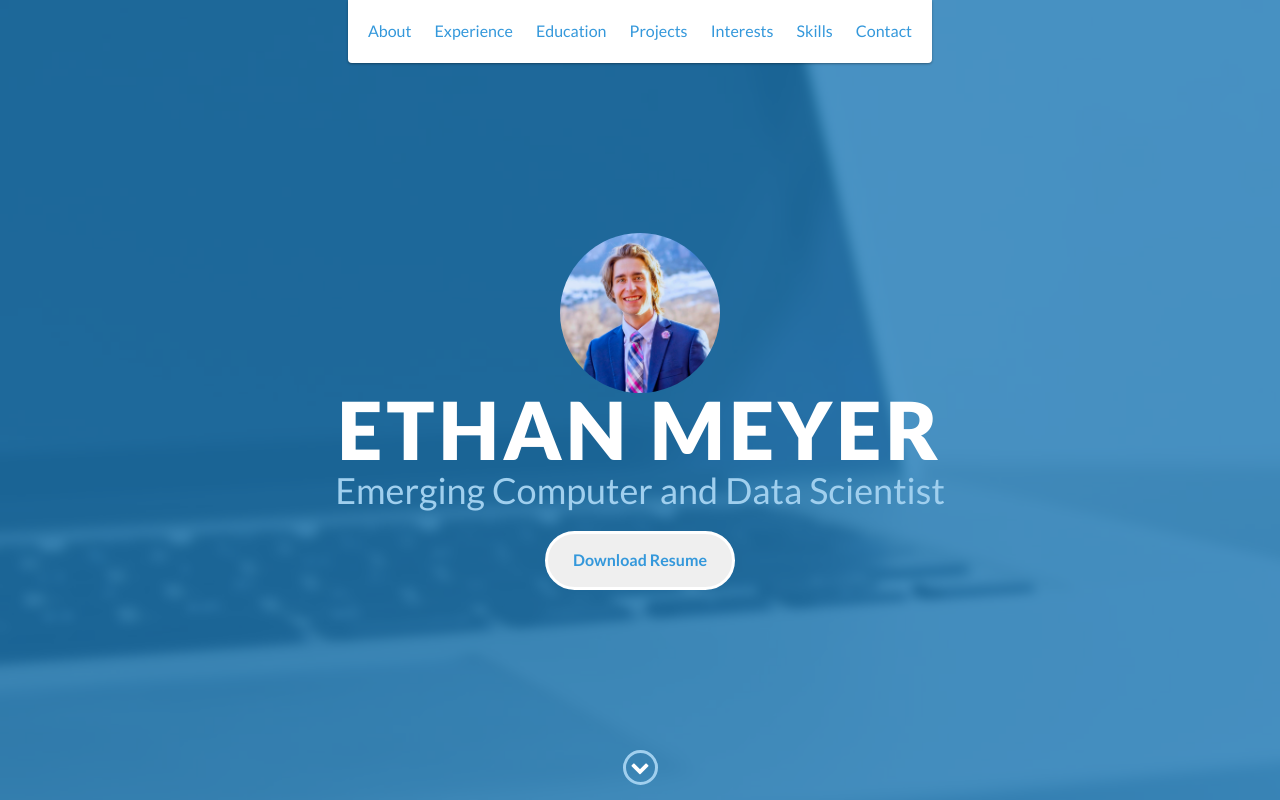
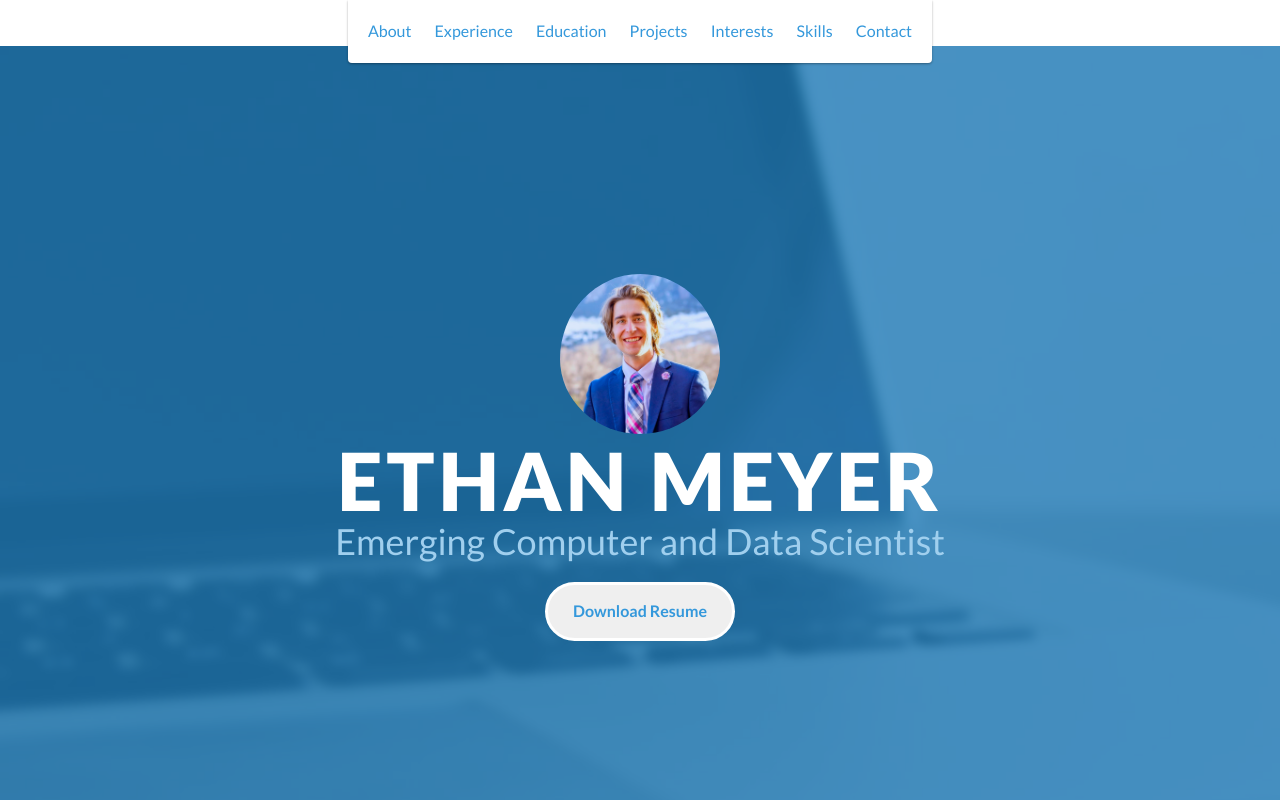
Before and after one commit to etme9299/etme9299.github.io, a website: page index.html in a window 1280 px wide. Shown: the top 800 px of the page. Drawn offline with nearby package versions, Linux system fonts and the light colour scheme.

Commit message:
fixed formatting bug

```diff
--- a/index.html
+++ b/index.html
@@ -53,11 +53,13 @@
         </ul>
     </header>
     <!-- End header -->
+    <br>
+    <br>
 
     <div id="lead">
         <div id="lead-content">
             <br>
-            <img class = "float-left mr-4" src="images/LCG HEADSHOT.png" alt="Ethan's Profile Pucture" width = "250px" style="border-radius: 50%; width: 25%;">
+            <img class = "float-left mr-4" src="images/LCG HEADSHOT.png" alt="Ethan's Profile Pucture" width = "250px" style="border-radius: 50%; width: 25%; padding-bottom: 10px;">
             <h1>Ethan Meyer</h1>
             <h2>Emerging Computer and Data Scientist</h2>
 
@@ -68,11 +70,13 @@
 
         <div id="lead-overlay"></div>
 
-        <div id="lead-down">
+        <br><br>
+
+        <!-- <div id="lead-down">
             <span>
                 <i class="fa fa-chevron-down" aria-hidden="true"></i>
             </span>
-        </div>
+        </div> -->
         <!-- End #lead-down -->
     </div>
     <!-- End #lead -->
```
